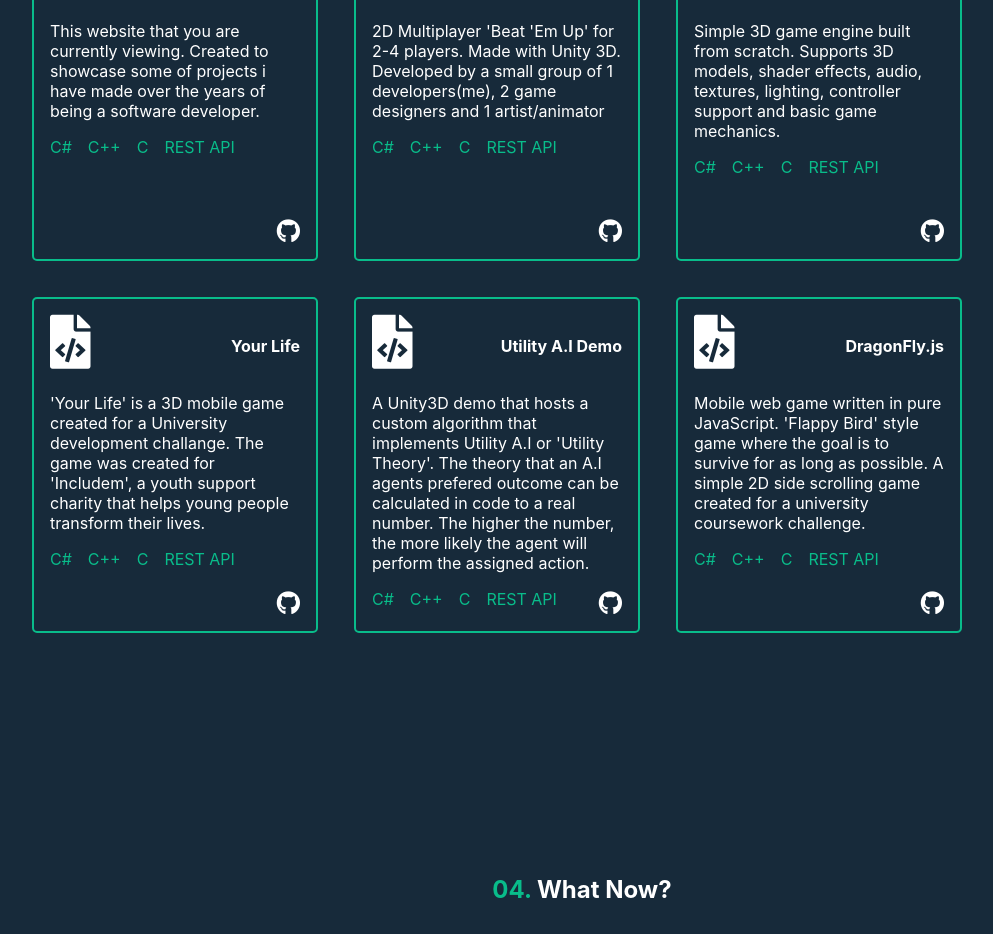
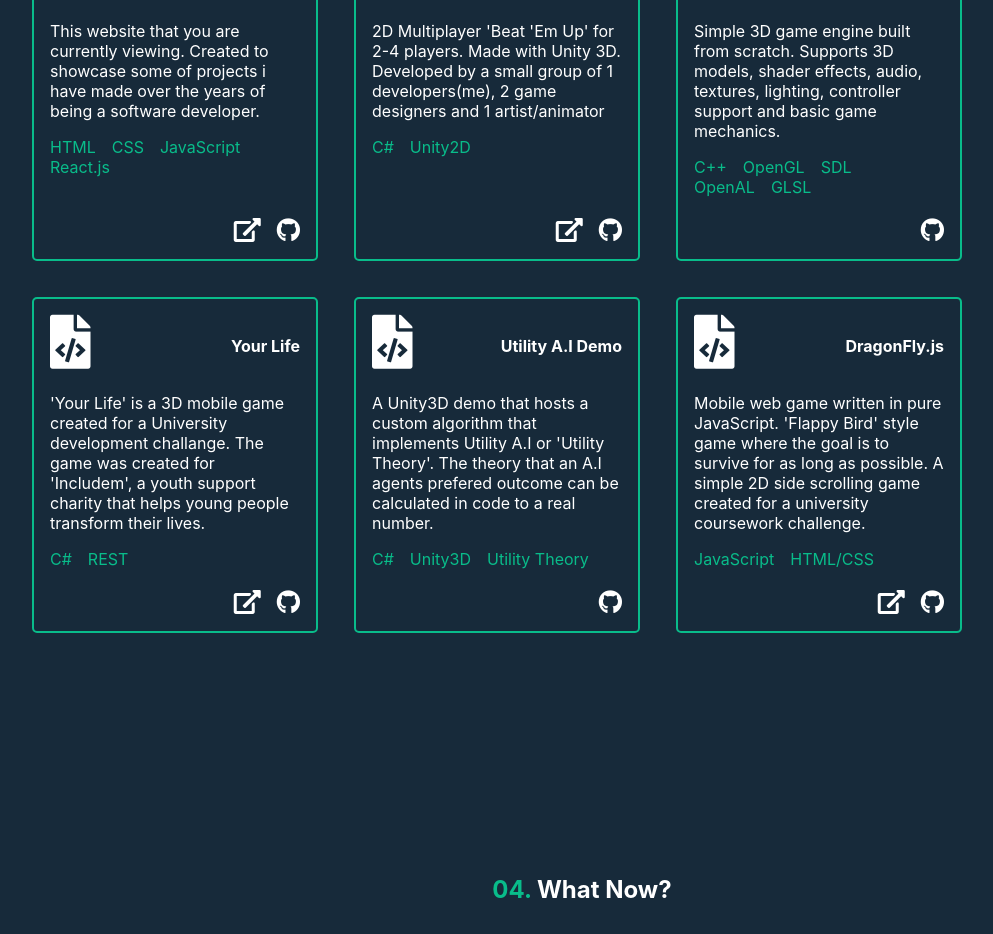
Before and after one commit to fmcfar200/personal-site, a React (Create React App) app: page / in a window 1280 px wide. Shown: the part 4020-4954 px from the top of the page, without its empty margins (58-1051 px from the left). Built offline with nearby package versions, Linux system fonts and the light colour scheme.

Commit message:
Finished Other Projects

```diff
--- a/src/components/otherProjects.jsx
+++ b/src/components/otherProjects.jsx
@@ -9,8 +9,25 @@ const OtherProjects = () => {
     return JSON.parse(JSON.stringify(obj));
   }
 
+  function renderSecondaryLink(url) {
+    if (url) {
+      return (
+        <a href={url}>
+          <i className="fas fa-external-link-alt"></i>
+        </a>
+      );
+    } else {
+      return null;
+    }
+  }
+
   var myData = getData();
   const projectCards = myData.map(item => {
+    const codeLabels = item.technologyArray.map(techItem => {
+      return (
+        <label key={item.technologyArray.indexOf(techItem)}>{techItem}</label>
+      );
+    });
     return (
       <div id="other_projects_section" className="other-project-container">
         <div
@@ -23,14 +40,12 @@ const OtherProjects = () => {
           <h4>{item.title}</h4>
         </div>
         <p>{item.bodyText}</p>
-        <div className="code-container">
-          <label>C#</label>
-          <label>C++</label>
-          <label>C</label>
-          <label>REST API</label>
-        </div>
+        <div className="code-container">{codeLabels}</div>
         <div className="link-container">
-          <i className="fab fa-github"></i>
+          <a href={item.githubLink}>
+            <i className="fab fa-github"></i>
+          </a>
+          {renderSecondaryLink(item.secondaryLink)}
         </div>
       </div>
     );
--- a/src/other-projects.json
+++ b/src/other-projects.json
@@ -28,7 +28,7 @@
   },
   {
     "title": "Utility A.I Demo",
-    "bodyText": "A Unity3D demo that hosts a custom algorithm that implements Utility A.I or 'Utility Theory'. The theory that an A.I agents prefered outcome can be calculated in code to a real number. The higher the number, the more likely the agent will perform the assigned action.",
+    "bodyText": "A Unity3D demo that hosts a custom algorithm that implements Utility A.I or 'Utility Theory'. The theory that an A.I agents prefered outcome can be calculated in code to a real number.",
     "technologyArray": ["C#", "Unity3D", "Utility Theory"],
     "githubLink": "https://github.com/fmcfar200/Utility-A.I-Demo"
   },
@@ -36,7 +36,7 @@
     "title": "DragonFly.js",
     "bodyText": "Mobile web game written in pure JavaScript. 'Flappy Bird' style game where the goal is to survive for as long as possible. A simple 2D side scrolling game created for a university coursework challenge.",
     "technologyArray": ["JavaScript", "HTML/CSS"],
-    "githubLink": "https://github.com/fmcfar200/DragonFly-JS",
+    "githubLink": "https://github.com/fmcfar200/Dragon-Fly-JS",
     "secondaryLink": "https://fmcfar200.github.io/gameHTML.html"
   }
 ]
--- a/src/styles/otherProjects.css
+++ b/src/styles/otherProjects.css
@@ -36,6 +36,7 @@
 
 .code-container {
   display: flex;
+  flex-wrap: wrap;
 }
 
 .code-container label {
@@ -53,7 +54,16 @@
   right: 0;
 }
 
+.link-container a:first-child {
+  margin-left: 16px;
+}
+
+.link-container a {
+  color: white;
+}
+
 .link-container i {
+  color: white;
   font-size: 24px;
 }
 
```
